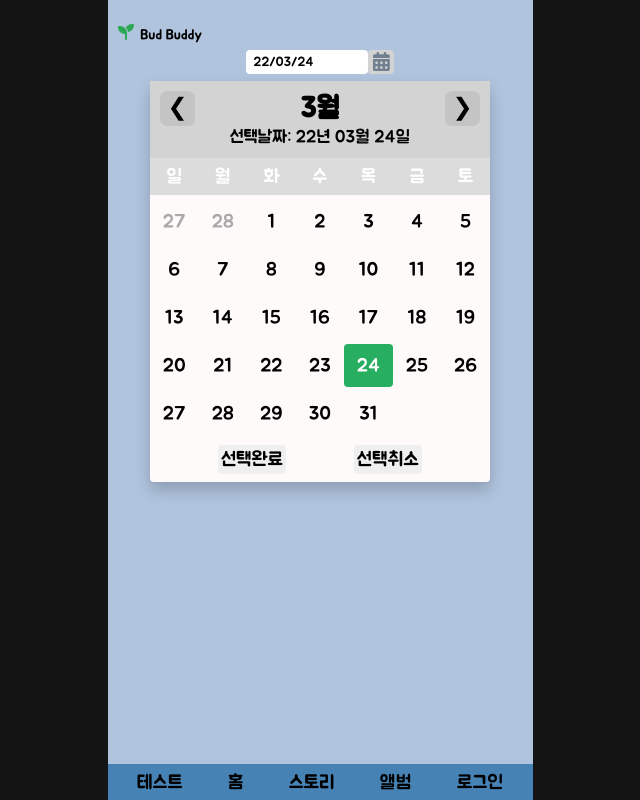
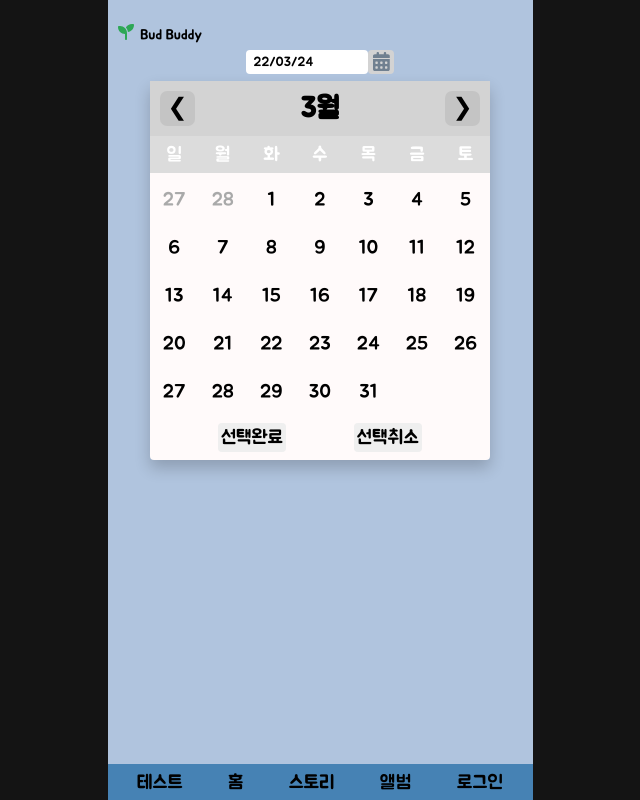
Before and after one commit to codestates/budbuddy, a React (Create React App) app in the folder client/: page /test in a window 1280 px wide. Both pictures are taken after a click on the element 701 px from the left and 62 px from the top of the page. Shown: the whole page, without its empty margins (320-960 px from the left). Built offline with nearby package versions, Linux system fonts and the light colour scheme.

Commit message:
Feat : datepicker 구현 2차

```diff
--- a/client/src/components/CustomCalendar.js
+++ b/client/src/components/CustomCalendar.js
@@ -101,7 +101,7 @@ const Content = styled.div`
   }
 `;
 
-function CustomCalendar() {
+function CustomCalendar({ fn }) {
   const [cells, setCells] = useState([]);
   const [month, setMonth] = useState("");
   const [date, setDate] = useState("");
@@ -118,7 +118,6 @@ function CustomCalendar() {
 
   useEffect(() => {
     MakeCalendar();
-    setDate("선택날짜: " + moment(dt).format("YY년 MM월 DD일")); //달력 상단 날짜 표기
     // eslint-disable-next-line react-hooks/exhaustive-deps
   }, [dt]);
 
@@ -128,18 +127,13 @@ function CustomCalendar() {
     const endDate = new Date(dt.getFullYear(), dt.getMonth() + 1, 0).getDate();
     const firstDay = calcFirstDay(endDay, endDate);
     const prevDate = new Date(dt.getFullYear(), dt.getMonth(), 0).getDate();
-    const today = new Date();
 
     let cells = [];
     for (let i = firstDay; i > 0; i--) {
       cells.push({ className: "prev_date", day: prevDate - i + 1 });
     }
     for (let i = 1; i <= endDate; i++) {
-      if (i === today.getDate() && dt.getMonth() === today.getMonth()) {
-        cells.push({ className: "today", day: i });
-      } else {
-        cells.push({ className: "", day: i });
-      }
+      cells.push({ className: "", day: i });
     }
     setCells(cells);
   }
@@ -150,14 +144,10 @@ function CustomCalendar() {
     } else if (dir === "next") {
       dt.setMonth(dt.getMonth() + 1);
     }
-
     MakeCalendar();
   }
 
   function pickDay(e) {
-    // console.log('log', e.target.textContent);
-    // console.dir('dir', e.target);
-    // console.log(daysRef.current.children);
     let pickDay = "";
     for (let i = 0; i < daysRef.current.children.length; i++) {
       if (daysRef.current.children[i].className === "today") {
@@ -169,7 +159,9 @@ function CustomCalendar() {
       }
     }
 
-    setDate(`선택날짜: ${moment(dt).format("YY년")} ${month} ${pickDay}일`);
+    let year = moment(dt).format("YY");
+    fn(`${year}/${dt.getMonth() + 1}/${pickDay}`);
+    setDate(`선택날짜: ${year}년 ${month} ${pickDay}일`);
   }
 
   return (
--- a/client/src/components/DatePicker.js
+++ b/client/src/components/DatePicker.js
@@ -4,6 +4,7 @@ import { FontAwesomeIcon } from "@fortawesome/react-fontawesome";
 import { faCalendarDays } from "@fortawesome/free-solid-svg-icons";
 import { curDate } from "../modules/date";
 import CustomCalendar from "../components/CustomCalendar";
+
 const Layout = styled.div`
   display: flex;
   flex-direction: column;
@@ -17,7 +18,7 @@ const Layout = styled.div`
   }
 `;
 
-const Wrapper = styled.div`
+const BtnCalendarWrap = styled.div`
   margin-top: 0.4rem;
   font-size: 1.2rem;
   position: relative;
@@ -69,6 +70,7 @@ const Wrapper = styled.div`
     margin-bottom: 0.5rem;
   }
 `;
+
 const CalendarBtn = styled.div`
   /* border: solid 1px black; */
   .display-bg {
@@ -101,11 +103,11 @@ const CalendarBtn = styled.div`
     transform: translateY(10%);
   }
 `;
-const Calendar = styled.div``;
 
 const DatePicker = ({ className }) => {
   const inputRef = useRef(null);
   const dropdownRef = useRef(null);
+  let tempDate = "";
 
   useEffect(() => {
     inputRef.current.readOnly = false;
@@ -125,9 +127,20 @@ const DatePicker = ({ className }) => {
     dropdownRef.current.className = "dropdown-content";
   }
 
+  function selectDate(date) {
+    tempDate = date;
+  }
+
+  function doneCalendar() {
+    closeCalendar();
+    inputRef.current.readOnly = false;
+    inputRef.current.value = tempDate;
+    inputRef.current.readOnly = true;
+  }
+
   return (
     <Layout className={className}>
-      <Wrapper>
+      <BtnCalendarWrap>
         <CalendarBtn className="calenda-btn">
           <div className="display-bg">
             <div className="display-bg">
@@ -140,9 +153,9 @@ const DatePicker = ({ className }) => {
         </CalendarBtn>
         <div className="dropdown">
           <div ref={dropdownRef} className="dropdown-content">
-            <CustomCalendar className="custom-calendar" />
+            <CustomCalendar className="custom-calendar" fn={selectDate} />
             <div className="btn-wrap">
-              <button onClick={closeCalendar} className="done">
+              <button onClick={doneCalendar} className="done">
                 선택완료
               </button>
               <button onClick={closeCalendar} className="cancel">
@@ -151,7 +164,7 @@ const DatePicker = ({ className }) => {
             </div>
           </div>
         </div>
-      </Wrapper>
+      </BtnCalendarWrap>
     </Layout>
   );
 };
```
